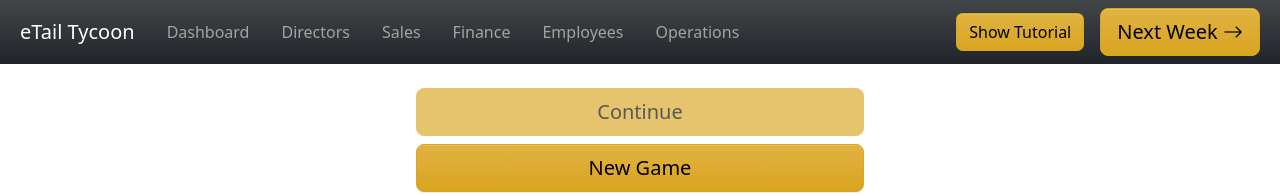
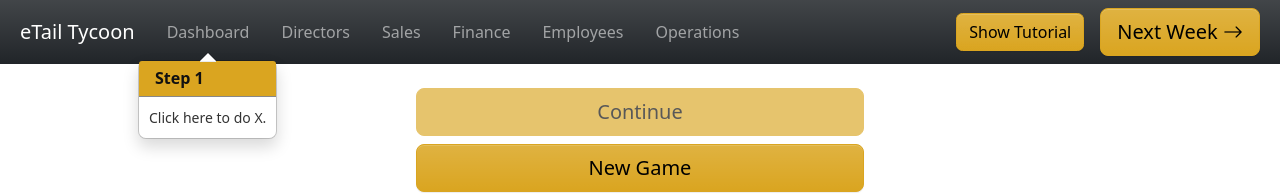
Before and after one commit to johnkanji/etail-tycoon, a Vue app: page / in a window 1280 px wide. Shown: the top 194 px of the page. Built offline with nearby package versions, Linux system fonts and the light colour scheme.

Commit message:
add tutorial popovers

```diff
--- a/package.json
+++ b/package.json
@@ -21,6 +21,7 @@
     "@vueuse/core": "^10.5.0",
     "bootstrap": "^5.3.2",
     "bootstrap-icons": "^1.11.1",
+    "jquery": "^3.7.1",
     "lodash": "^4.17.21",
     "vue": "^3.3.4",
     "vue-chartjs": "^5.2.0",
--- a/src/components/AppHeader.vue
+++ b/src/components/AppHeader.vue
@@ -17,13 +17,13 @@ const state = useGlobalState()
       <div class="collapse navbar-collapse" id="navbarContent">
         <ul class="navbar-nav me-auto mb-2 mb-lg-0">
           <li class="nav-item">
-            <router-link class="nav-link" to="/dashboard">Dashboard</router-link>
+            <router-link id="step-0" class="nav-link" to="/dashboard">Dashboard</router-link>
           </li>
           <li class="nav-item">
-            <router-link class="nav-link" to="/directors">Directors</router-link>
+            <router-link id="step-1" class="nav-link" to="/directors">Directors</router-link>
           </li>
           <li class="nav-item">
-            <router-link id="sales-link" class="nav-link" to="/sales">Sales</router-link>
+            <router-link id="step-2" class="nav-link" to="/sales">Sales</router-link>
           </li>
           <li class="nav-item">
             <router-link class="nav-link" to="/finance">Finance</router-link>
--- a/src/components/TutorialSidebar.vue
+++ b/src/components/TutorialSidebar.vue
@@ -1,30 +1,99 @@
 <script setup>
-import { useGlobalState } from '../js/state';
-import { useRoute } from 'vue-router';
+  import { Popover } from 'bootstrap';
+  import { ref, watchEffect, onMounted } from 'vue';
 
-const state = useGlobalState()
+  const steps = [
+    { elementId: 'step-0', title: 'Step 1', content: 'Click here to do X.' },
+    { elementId: 'step-1', title: 'Step 2', content: 'Click here to do Y.' },
+    { elementId: 'step-2', title: 'Step 3', content: 'Click here to do Z.' },
+  ];
 
+  const tutorialStep = ref(0);
+
+  const advanceTutorial = () => {
+    tutorialStep.value++;
+  };
+
+  const previousTutorial = () => {
+    if (tutorialStep.value > 0) {
+      tutorialStep.value--;
+    }
+  };
+
+  const popovers = steps.map(step => {
+    const element = document.getElementById(step.elementId);
+    return new Popover(element, {
+      trigger: 'manual',
+      html: true,
+      title: step.title,
+      content: `${step.content} <button id="${step.elementId}-advance" class="btn btn-primary">Next</button>`,
+      customClass: 'tutorial-popover' // Add a custom class
+    });
+  });
+
+  watchEffect(() => {
+    // Hide all popovers
+    popovers.forEach(popover => popover.hide());
+
+    // Show the popover for the current step
+    if (popovers[tutorialStep.value]) {
+      popovers[tutorialStep.value].show();
+    }
+  });
+
+  onMounted(() => {
+    // Add click event listener to the advance button in the popover
+    document.addEventListener('click', event => {
+      if (event.target && event.target.id.endsWith('-advance')) {
+        advanceTutorial();
+      }
+    });
+  });
 </script>
+
 <template>
   <div class="offcanvas offcanvas-end" tabindex="-1" id="tutorialOffcanvas" aria-labelledby="tutorialOffcanvasLabel" data-bs-backdrop="false" data-bs-scroll="true">
       <div class="offcanvas-header">
-        <h5 class="offcanvas-title" id="offcanvasExampleLabel">Tutorial</h5>
+        <h5 class="offcanvas-title" id="offcanvasExampleLabel">Tutorial - Step {{ tutorialStep + 1 }}</h5>
         <button type="button" class="btn-close text-reset" data-bs-dismiss="offcanvas" aria-label="Close"></button>
       </div>
       <div class="offcanvas-body">
-        <div v-if="state.tutorial.stage === 1">
+        <div v-if="tutorialStep === 0">
           Some text as placeholder. In real life you can have the elements you have chosen. Like, text, images, lists, etc.
         </div>
         <hr>
         <div class="offcanvas-footer fixed-bottom d-flex justify-content-between">
-          <button type="button" class="btn btn-primary">
+          <button type="button" class="btn btn-primary" @click="previousTutorial" :disabled="tutorialStep === 0">
             <i class="bi bi-arrow-left"></i>
           </button>
-          <span class="my-auto">{{ state.tutorial.stage }} of 10</span>
-          <button type="button" class="btn btn-primary">
+          <span class="my-auto">{{ tutorialStep + 1 }} of 10</span>
+          <button type="button" class="btn btn-primary" @click="advanceTutorial">
             <i class="bi bi-arrow-right"></i>
           </button>
         </div>
       </div>
     </div>
 </template>
+
+<style lang="scss">
+.tutorial-popover {
+  border: 1px solid #888888;
+  border-radius: 4px; // Rounded corners
+  background-color: #f3f3f3; // Light grey background
+  color: #111111; // Dark text
+  font-family: Arial, sans-serif; // Arial font
+  box-shadow: 0 2px 5px rgba(0, 0, 0, 0.15); // Shadow for depth
+
+  .popover-header {
+    background-color: goldenrod; // Goldenrod background
+    color: #111111; // Dark text
+    border-bottom: 1px solid #888888; // Dark grey border
+    border-radius: 3px 3px 0 0; // Rounded corners at the top
+    font-weight: bold; // Bold font
+  }
+
+  .popover-body {
+    padding: 10px; // More padding
+  }
+}
+</style>
--- a/src/js/App.vue
+++ b/src/js/App.vue
@@ -11,4 +11,5 @@ import TutorialSidebar from '../components/TutorialSidebar.vue';
     <router-view></router-view>
     <Footer />
   </div>
+  <Tutorials />
 </template>
```
Also changed, not shown: 1 other file (tests, documents, lock files or other folders).
